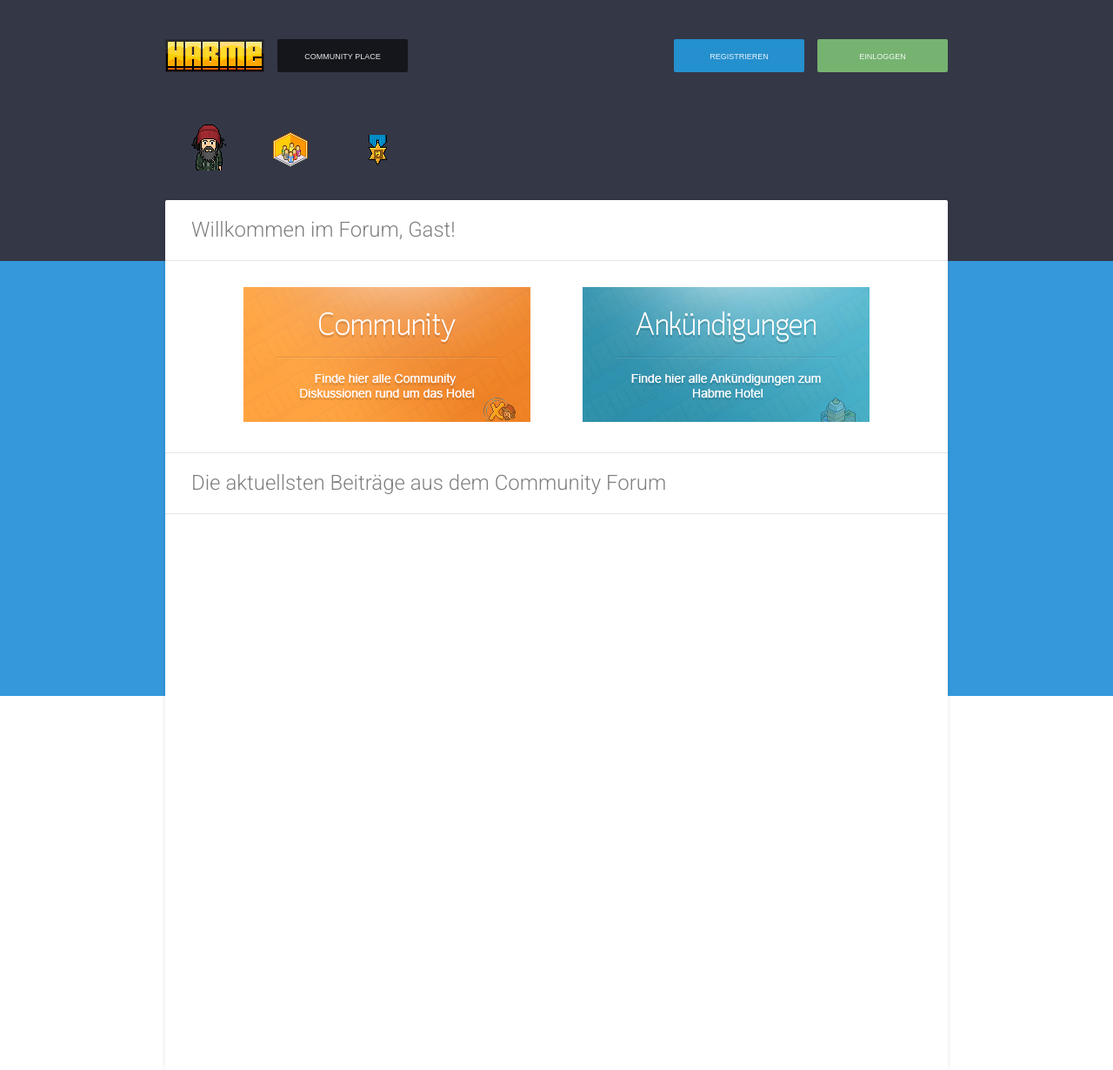
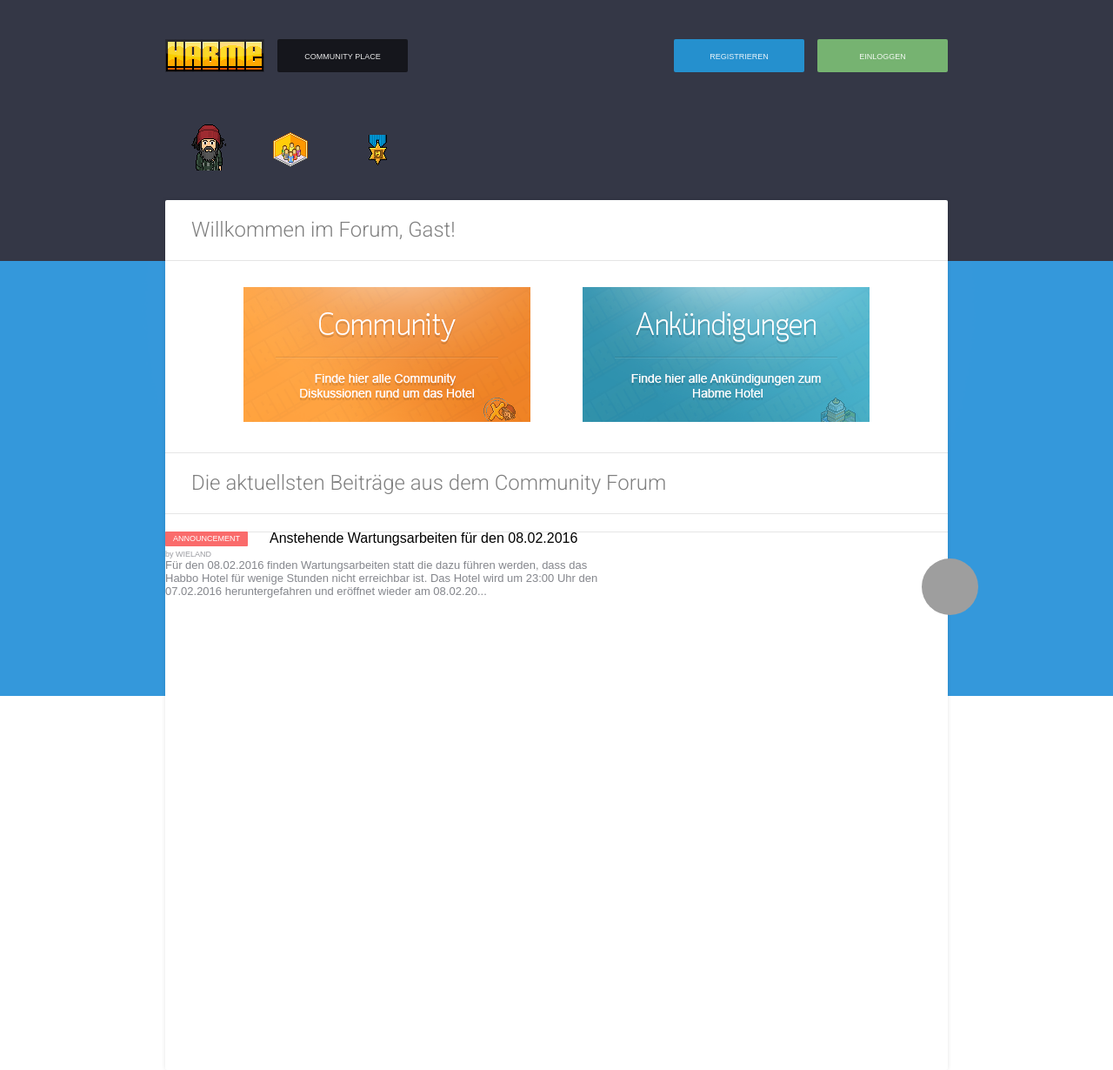
Before and after one commit to wielando/habbo-forum, a PHP site: the page made by web/pages/forum/forum.twig in a window 1280 px wide. Shown: the whole page at 87% size. Run offline with PHP 8.4, Linux system fonts and the light colour scheme; the template is opened without the code that fills it, so the values that code supplies are empty; some libraries are stand-ins or nearby versions; grey boxes are pictures that could not be loaded.

Commit message:
Added some css and html

```diff
--- a/web/pages/forum/forum.twig
+++ b/web/pages/forum/forum.twig
@@ -62,6 +62,27 @@
         <h1>Die aktuellsten Beiträge aus dem Community Forum</h1>
     </div>
     <div class="dash-line" style=""></div>
+
+    <div id="announcementContent" style="display: block;">
+        <div class="dash-line">
+            <div class="bar-content">
+                <div class="bar">ANNOUNCEMENT</div>
+                <div class="user-post">by WIELAND</div>
+            </div>
+
+            <div class="update-line-right">
+                <div class="short-title">Anstehende Wartungsarbeiten für den 08.02.2016</div>
+                <div class="short-text">Für den 08.02.2016 finden Wartungsarbeiten statt die dazu führen werden, dass das
+                    Habbo Hotel für wenige Stunden nicht erreichbar ist. Das Hotel wird um 23:00 Uhr den 07.02.2016
+                    heruntergefahren und eröffnet wieder am 08.02.20...
+                </div>
+            </div>
+            <div class="right-avatar-content">
+                <div class="user-avatar"
+                     style="background: url(https://www.habbo.de/habbo-imaging/avatarimage?user=Kawu&amp;direction=2&amp;head_direction=3&amp;gesture=srp&amp;action=wlk,drk=44&amp;size=m)50% 30%;"></div>
+            </div>
+        </div>
+    </div>
 </div>
 
 </body>
--- a/web/styles/css/forum.css
+++ b/web/styles/css/forum.css
@@ -119,3 +119,61 @@
     transition: 0.5s all;
     margin-left: 60px;
 }
+
+.bar-content {
+    width:100px;
+    float:left;
+    margin-right:20px;
+}
+
+.bar-content > .bar {
+    font-size:9px;
+    color:#fff;
+    background-color:#fa6b6b;
+    width:95px;
+    border-radius:1px;
+    text-align:center;
+    padding:4px;
+}
+
+.bar-content > .user-post {
+    font-size:9px;
+    margin-top:5px;
+    color:#9a9ba0;
+}
+
+.update-line-right {
+    font-family: Roboto, serif;
+    width:550px;
+}
+
+.shorttitle {
+    font-size:17px;
+    width:550px;
+    color:rgba(0,0,0,0.6);
+    margin-bottom:5px;
+    font-family: Roboto;
+}
+
+.short-text {
+    font-size:13px;
+    line-height:15px;
+    color:rgba(0,0,0,0.4);
+    color:#84868c;
+    width:510px;
+    float:left;
+}
+
+.right-avatar-content {
+    float:right;
+    width:30px;
+}
+
+.user-avatar{
+    width: 65px;
+    height: 65px;
+    float: left;
+    border-radius: 65px;
+    margin-left: 0px;
+    margin-right: 15px;
+}
```
